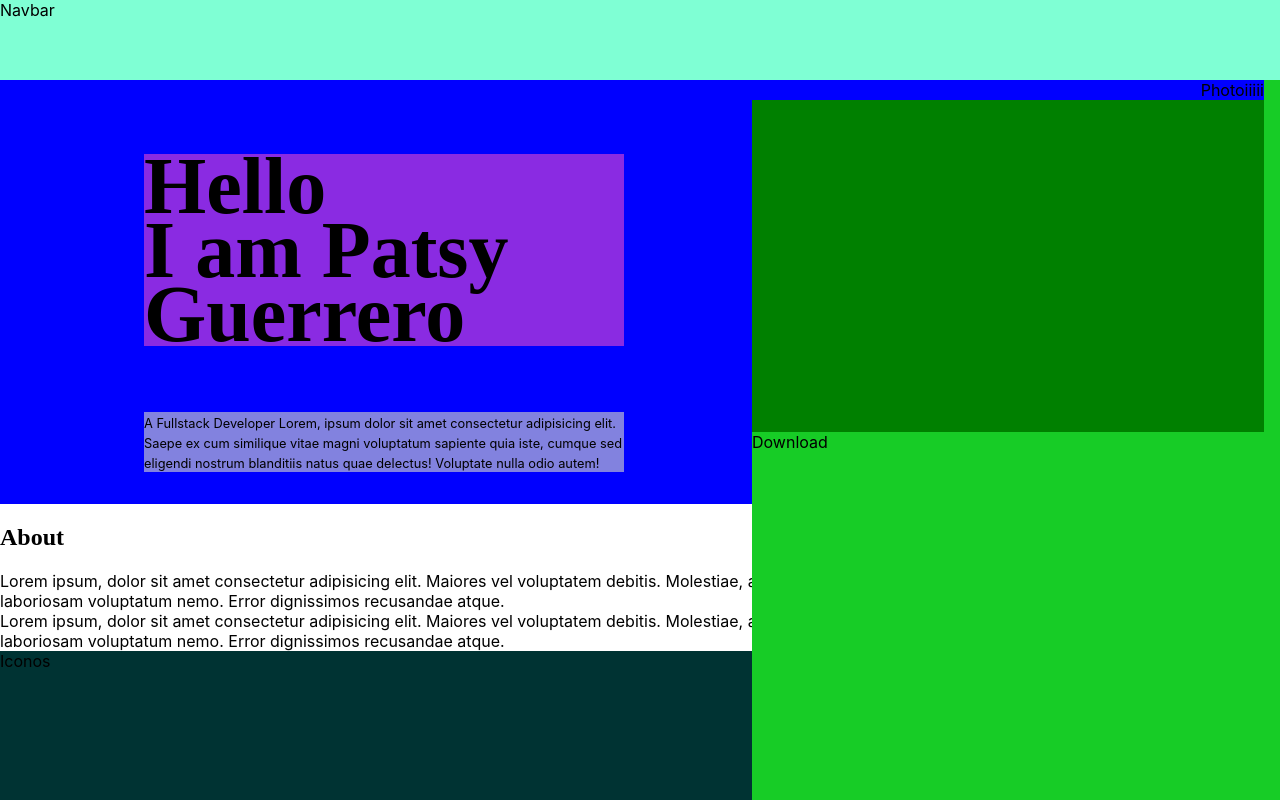
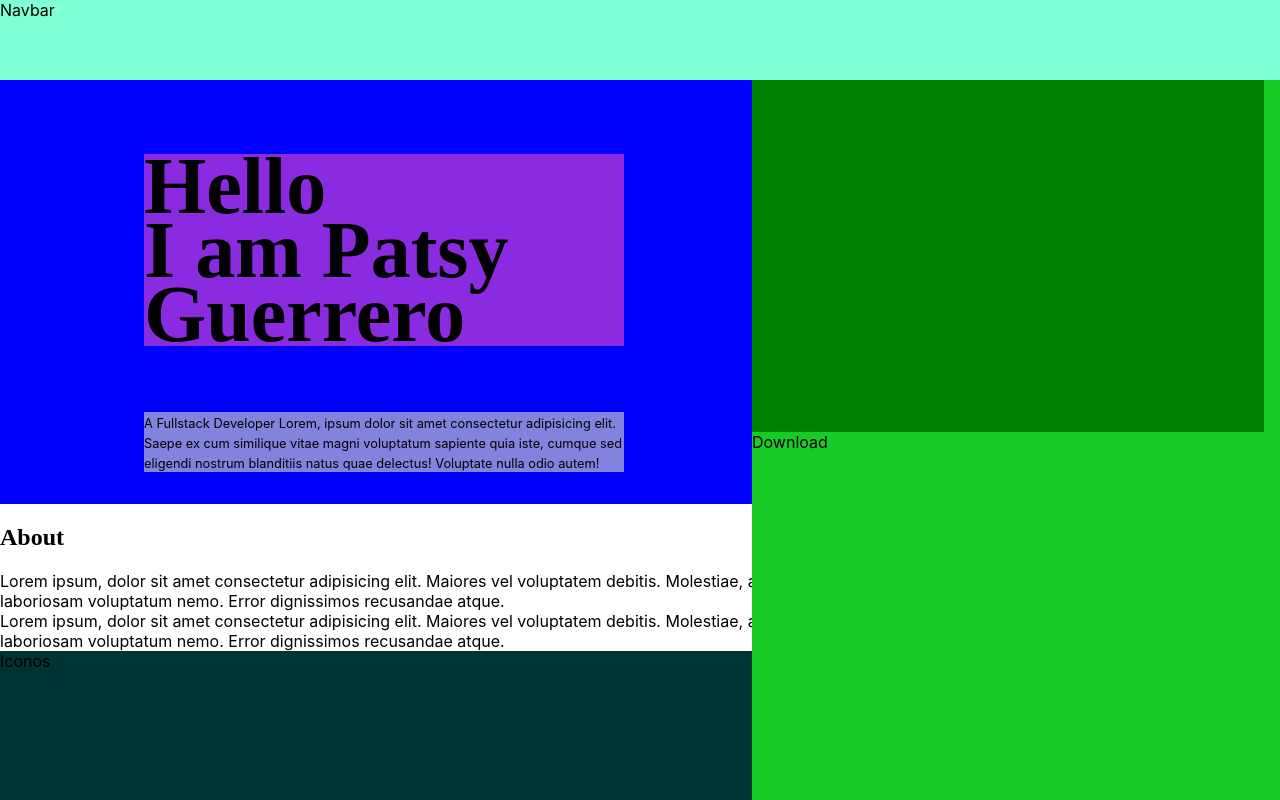
Before and after one commit to PatsyGuerrero/Portfolio, a React (Create React App) app in the folder portfolio/: page / in a window 1280 px wide. Shown: the top 800 px of the page. Built offline with nearby package versions, Linux system fonts and the light colour scheme.

Commit message:
about and experience

```diff
--- a/portfolio/src/components/Photo.jsx
+++ b/portfolio/src/components/Photo.jsx
@@ -8,7 +8,7 @@ const Photo = () => {
         <>
         <div className={styles.container}>
             <div className={styles.photoContainer}>
-                <div className={styles.photo}>Photoiiiii</div>
+                <div className={styles.photo}></div>
             </div>
             <Download />
         </div>
```
